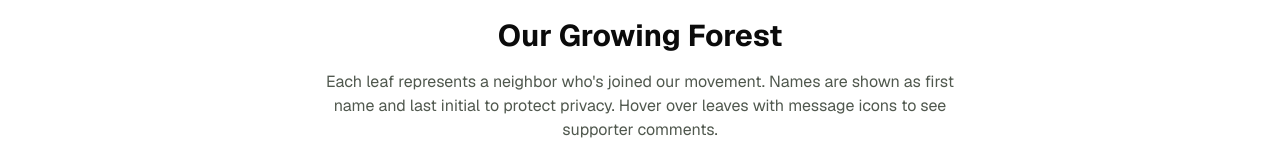
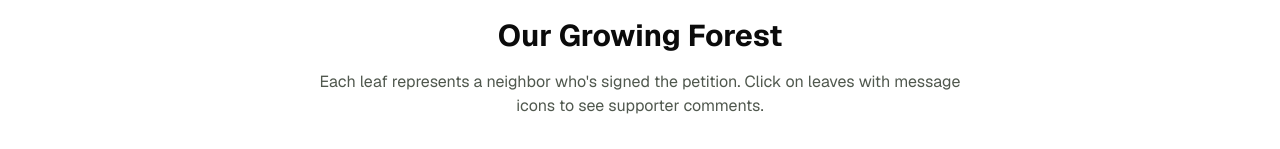
Before and after one commit to brucestarlove/ffgp-website, a Next.js app: page /petition-signatures in a window 1280 px wide. Shown: the part 651-800 px from the top of the page. Built offline with nearby package versions, Linux system fonts and the light colour scheme; no server answers; the database is empty.

Commit message:
use leaf instead of tree emoji, fix the section description

```diff
--- a/src/app/petition-signatures/page.tsx
+++ b/src/app/petition-signatures/page.tsx
@@ -49,7 +49,7 @@ export default function PetitionSignaturesPage() {
             <div className="mb-12 text-center">
               <h2 className="text-3xl font-bold text-foreground mb-4">Our Growing Forest</h2>
               <p className="text-muted-foreground max-w-2xl mx-auto">
-                Each leaf represents a neighbor who&apos;s joined our movement. Names are shown as first name and last initial to protect privacy. Hover over leaves with message icons to see supporter comments.
+                Each leaf represents a neighbor who&apos;s signed the petition. Click on leaves with message icons to see supporter comments.
               </p>
             </div>
 
--- a/src/components/signature-card.tsx
+++ b/src/components/signature-card.tsx
@@ -45,11 +45,11 @@ export function SignatureCard({ signature, index, onCommentClick }: SignatureCar
         )}
       >
         <div className="flex items-center gap-1.5">
+          <span className="text-green-600 text-base" role="img" aria-label="tree">
+            🍃
+          </span>
           <span className="text-sm font-medium text-green-800 whitespace-nowrap">
             {signature.displayName}
-          </span>
-          <span className="text-green-600 text-base" role="img" aria-label="tree">
-            🌳
           </span>
           {hasComment && (
             <MessageSquare className="h-3 w-3 text-green-600 opacity-70 group-hover:opacity-100 transition-opacity" />
```
